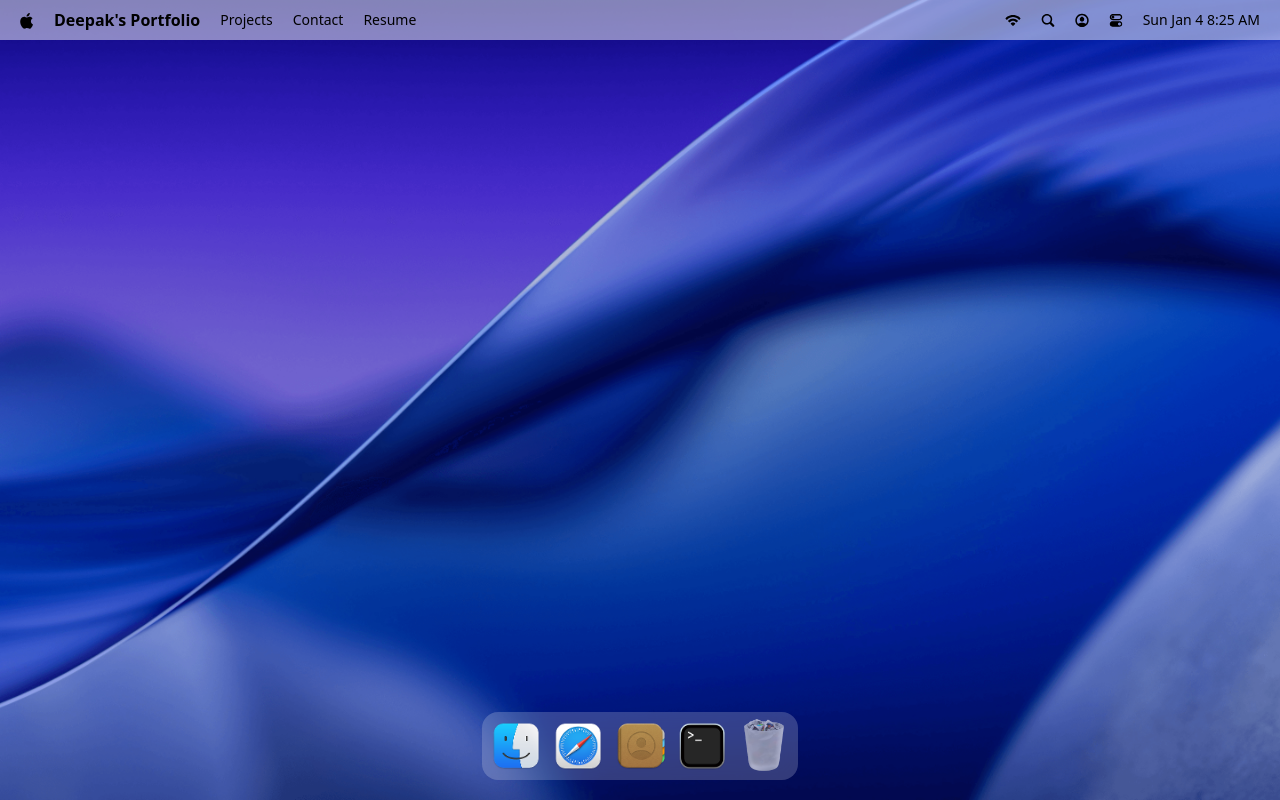
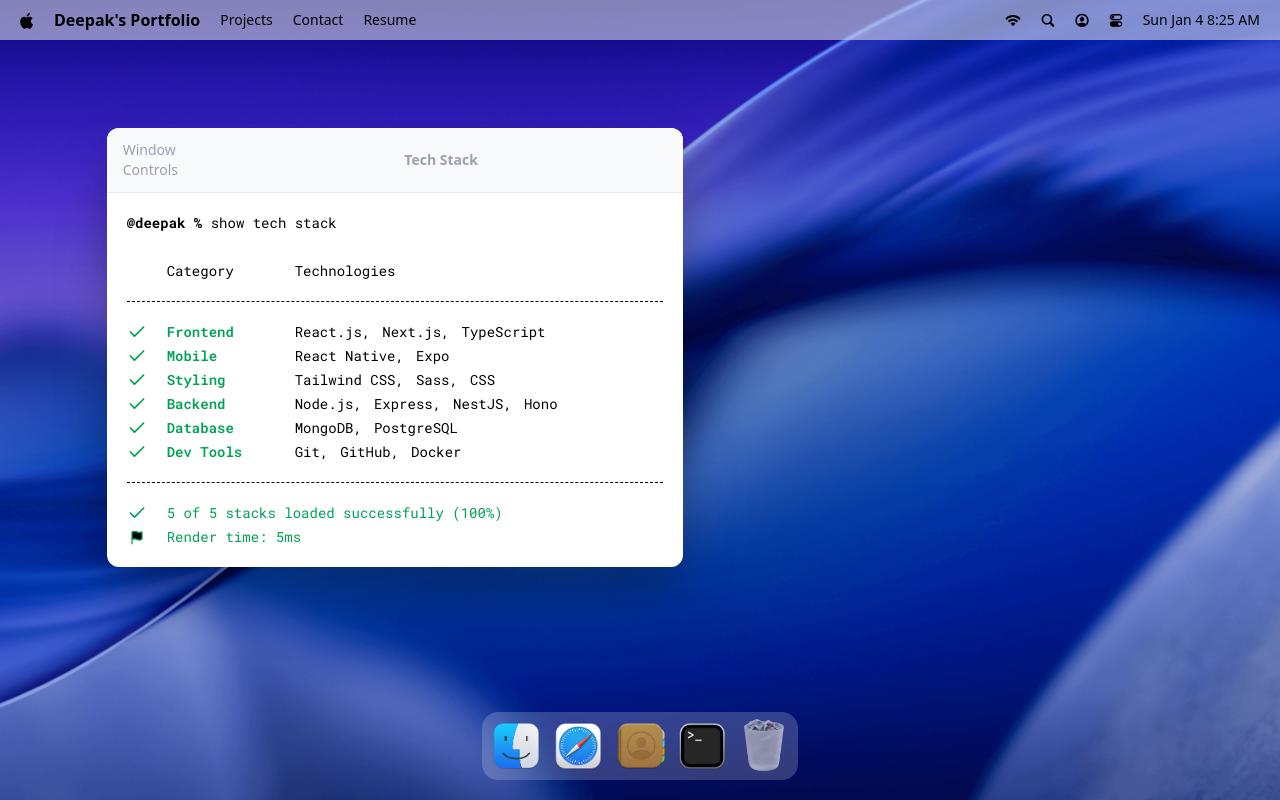
Before and after one commit to deepakgudi-pixel/portoflio, a React (Vite) app: page / in a window 1280 px wide. Both pictures are taken after a click on the button 702 px from the left and 746 px from the top of the page. Built offline with nearby package versions, Linux system fonts and the light colour scheme; a web font is replaced by a local one.

Commit message:
feature/windows draggable

```diff
--- a/package.json
+++ b/package.json
@@ -15,6 +15,7 @@
     "dayjs": "^1.11.19",
     "gsap": "^3.14.2",
     "immer": "^11.1.3",
+    "lucide-react": "^0.563.0",
     "react": "^19.2.0",
     "react-dom": "^19.2.0",
     "react-tooltip": "^5.30.0",
--- a/src/App.jsx
+++ b/src/App.jsx
@@ -1,14 +1,20 @@
-import { Navbar, Dock } from "#components";
 import gsap from "gsap";
 import { Draggable } from "gsap/Draggable";
 
+import { Navbar, Dock } from "#components";
+import { Terminal } from "#windows";
+
+
 
 gsap.registerPlugin(Draggable);
+
 const App = () => {
   return (
     <main>
       <Navbar />
       <Dock />
+
+      <Terminal />
     </main>
   );
 };
--- a/src/hoc/WindowWrapper.jsx
+++ b/src/hoc/WindowWrapper.jsx
@@ -1,10 +1,47 @@
 import useWindowStore from "#store/window";
+import { useGSAP } from "@gsap/react";
+import gsap from "gsap";
+import { Draggable } from "gsap/all";
+import { useLayoutEffect, useRef } from "react";
 
 const WindowWrapper = (Component, windowKey) => {
   const Wrapped = (props) => {
     const { focusWindow, windows } = useWindowStore();
     const { isOpen, zIndex } = windows[windowKey];
     const ref = useRef(null);
+
+    //open function
+    useGSAP(() => {
+      const el = ref.current;
+      if (!el || !isOpen) return;
+
+      el.style.display = "block";
+
+      gsap.fromTo(
+        el,
+        { scale: 0.8, opacity: 0, y: 40 },
+        { scale: 1, opacity: 1, y: 0, duration: 0.4, ease: "power3.out" }
+      );
+    }, [isOpen]);
+
+    //draggable
+    useGSAP(() => {
+      const el = ref.current;
+      if (!el) return;
+
+      const [instance] = Draggable.create(el, {
+        onPress: () => focusWindow(windowKey),
+      });
+
+      return () => instance.kill();
+    }, []);
+
+    //close
+    useLayoutEffect(() => {
+      const el = ref.current;
+      if (!el) return;
+      el.style.display = isOpen ? "block" : "none";
+    }, [isOpen]);
 
     return (
       <section
@@ -18,7 +55,11 @@
     );
   };
 
-  return <div>WindowWrapper</div>;
+  Wrapped.displayName = `WindowWrapper(${
+    Component.displayName || Component.name || "Component"
+  })`;
+
+  return Wrapped;
 };
 
 export default WindowWrapper;
--- /dev/null
+++ b/src/windows/Terminal.jsx
@@ -0,0 +1,56 @@
+import { techStack } from "#constants";
+import WindowWrapper from "#hoc/WindowWrapper";
+import { Check, Flag } from "lucide-react";
+
+function Terminal() {
+  return (
+    <>
+      <div id="window-header">
+        <p> Window Controls </p>
+        <h2> Tech Stack </h2>
+      </div>
+
+      <div className="techstack">
+        <p>
+          <span className="font-bold">@deepak % </span>
+          show tech stack
+        </p>
+
+        <div className="label">
+          <p className="w-32">Category</p>
+          <p>Technologies</p>
+        </div>
+
+        <ul className="content">
+          {techStack.map(({ category, items }) => (
+            <li key={category} className="flex items-center">
+              <Check className={"check"} size={20} />
+              <h3>{category}</h3>
+              <ul>
+                {items.map((item, i) => (
+                  <li key={i}>
+                    {item}
+                    {i < items.length - 1 ? "," : ""}
+                  </li>
+                ))}
+              </ul>
+            </li>
+          ))}
+        </ul>
+
+        <div className="footnote">
+          <p>
+            <Check size={20} /> 5 of 5 stacks loaded successfully (100%)
+          </p>
+          <p>
+            <Flag size={15} fill={"black"} /> Render time: 5ms
+          </p>
+        </div>
+      </div>
+    </>
+  );
+}
+
+const TerminalWindow = WindowWrapper(Terminal, "terminal");
+
+export default TerminalWindow;
--- /dev/null
+++ b/src/windows/index.js
@@ -0,0 +1,3 @@
+import Terminal from "./Terminal";
+
+export { Terminal };
```
Also changed, not shown: 1 other file (tests, documents, lock files or other folders).
